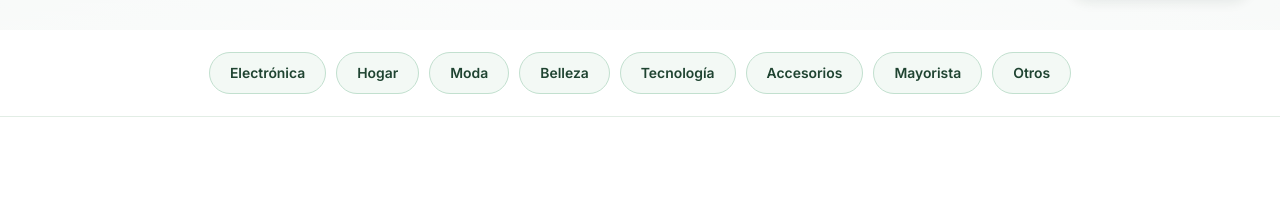
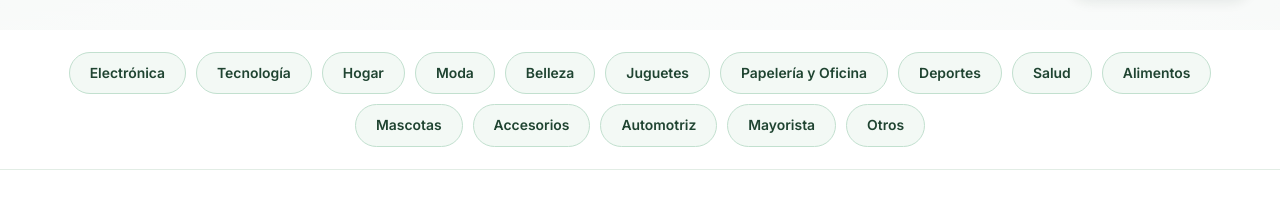
Before and after one commit to 0noxtackore/Auloava, a Vue app: page / in a window 1280 px wide. Shown: the part 741-938 px from the top of the page. Built offline with nearby package versions, Linux system fonts and the light colour scheme; no server answers.

Commit message:
Ampliar lista de categorias para clasificacion IA (incluye Juguetes, Papeleria, etc.)

```diff
--- a/src/constants/index.js
+++ b/src/constants/index.js
@@ -30,11 +30,18 @@ export const PLATFORM_LIST = Object.values(PLATFORMS)
 /** Categorías de productos */
 export const CATEGORIES = [
   'Electrónica',
+  'Tecnología',
   'Hogar',
   'Moda',
   'Belleza',
-  'Tecnología',
+  'Juguetes',
+  'Papelería y Oficina',
+  'Deportes',
+  'Salud',
+  'Alimentos',
+  'Mascotas',
   'Accesorios',
+  'Automotriz',
   'Mayorista',
   'Otros',
 ]
```
Also changed, not shown: 1 other file (tests, documents, lock files or other folders).
